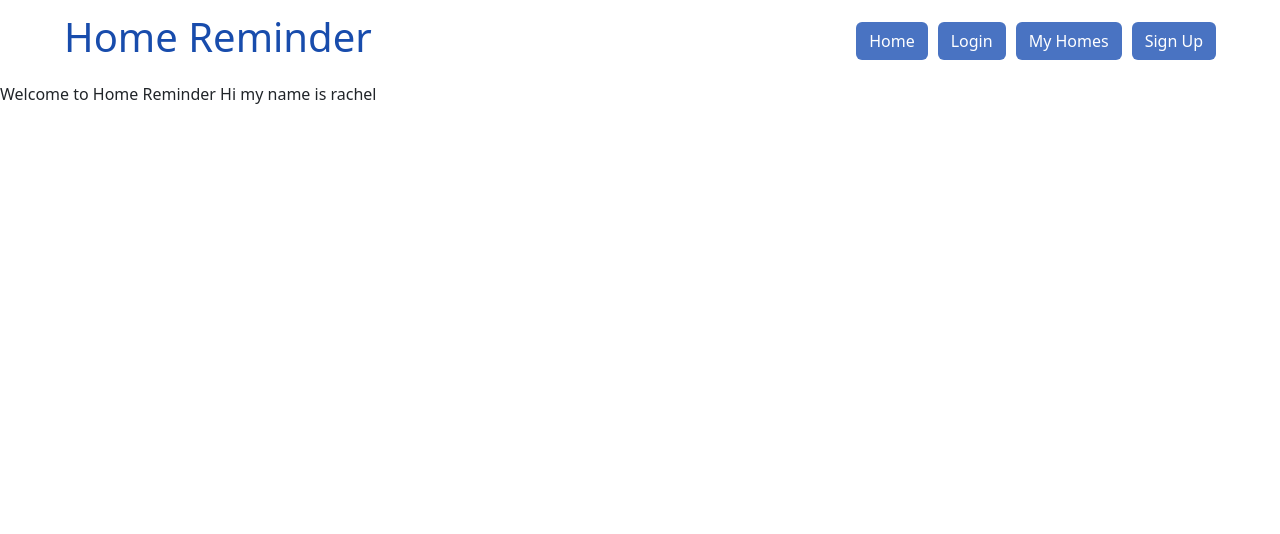
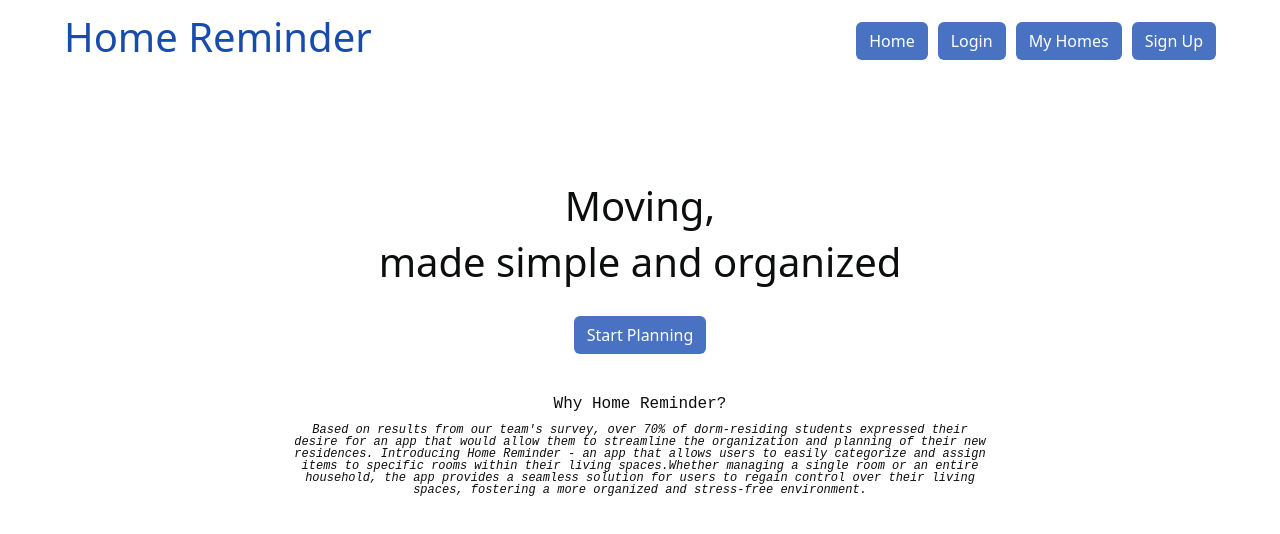
Before and after one commit to MuradAles/HomeReminder, a React (Create React App) app in the folder frontend/: page / in a window 1280 px wide. Shown: the top 534 px of the page. Built offline with nearby package versions, Linux system fonts and the light colour scheme.

Commit message:
Homepage Styling

```diff
--- a/frontend/src/App.css
+++ b/frontend/src/App.css
@@ -11,8 +11,60 @@
   gap: 10px;
 }
 
+.flex-container{
+  margin:0;
+  display: flex;
+  flex-direction:column;
+  align-items: center;
+  justify-content: center;
+  color: #0c0d0d;
+}
+
+.box {
+  width: 1000px;
+  height: 100px;
+  text-align: center;
+  line-height: 100px;
+  margin: 10px;
+}
+
+.box1 {
+  padding-top: 90px;
+  flex: 1;
+  margin-bottom: -20px;
+}
+
+.box2 {
+  flex: 2;
+  margin-bottom: -40px;
+}
+
+.box3 {
+  flex: 1;
+  margin-bottom: -40px;
+}
+
+.box4 {
+  flex:1;
+  width: 700px;
+  text-align: center;
+  line-height: 1;
+}
+
+.p2 {
+  font-family: monospace;
+  font-size: large;
+}
+
+.p3 {
+  font-family: monospace;
+  font-style: italic;
+  font-size: small;
+}
+
 .btn-custom {
   background: #4973C2 !important;
+  color: white !important;
 }
 
 .btn-custom:hover {
--- a/frontend/src/components/Homepage.js
+++ b/frontend/src/components/Homepage.js
@@ -1,12 +1,31 @@
 import React from 'react'
+import Button from "react-bootstrap/Button"
 
 function Homepage() {
   return (
-    <div>
-        Welcome to Home Reminder
-        Hi my name is rachel
-
+    <div class="flex-container">
+    <div className="box box1">
+      <h1>Moving,</h1>
+      <h1>made simple and organized</h1>
+      </div>
+    <div className="box box2">
+      <Button variant = "custom"> Start Planning </Button></div>
+    <div className="box box3">
+      <div class = "p2">
+      <p3>Why Home Reminder?</p3>
+      </div>
+      </div>
+    <div className="box box4">
+    <div class = "p3">
+      <p>Based on results from our team's survey, over 70% of dorm-residing students expressed their desire
+       for an app that would allow them to streamline the organization and planning of their new residences.
+       Introducing Home Reminder - an app that allows users to easily categorize and assign items to specific
+       rooms within their living spaces.Whether managing a single room or an entire household, the app provides
+       a seamless solution for users to regain control over their living spaces, fostering a more organized and
+       stress-free environment. </p>
+      </div>
     </div>
+</div>
   )
 }
 
```
